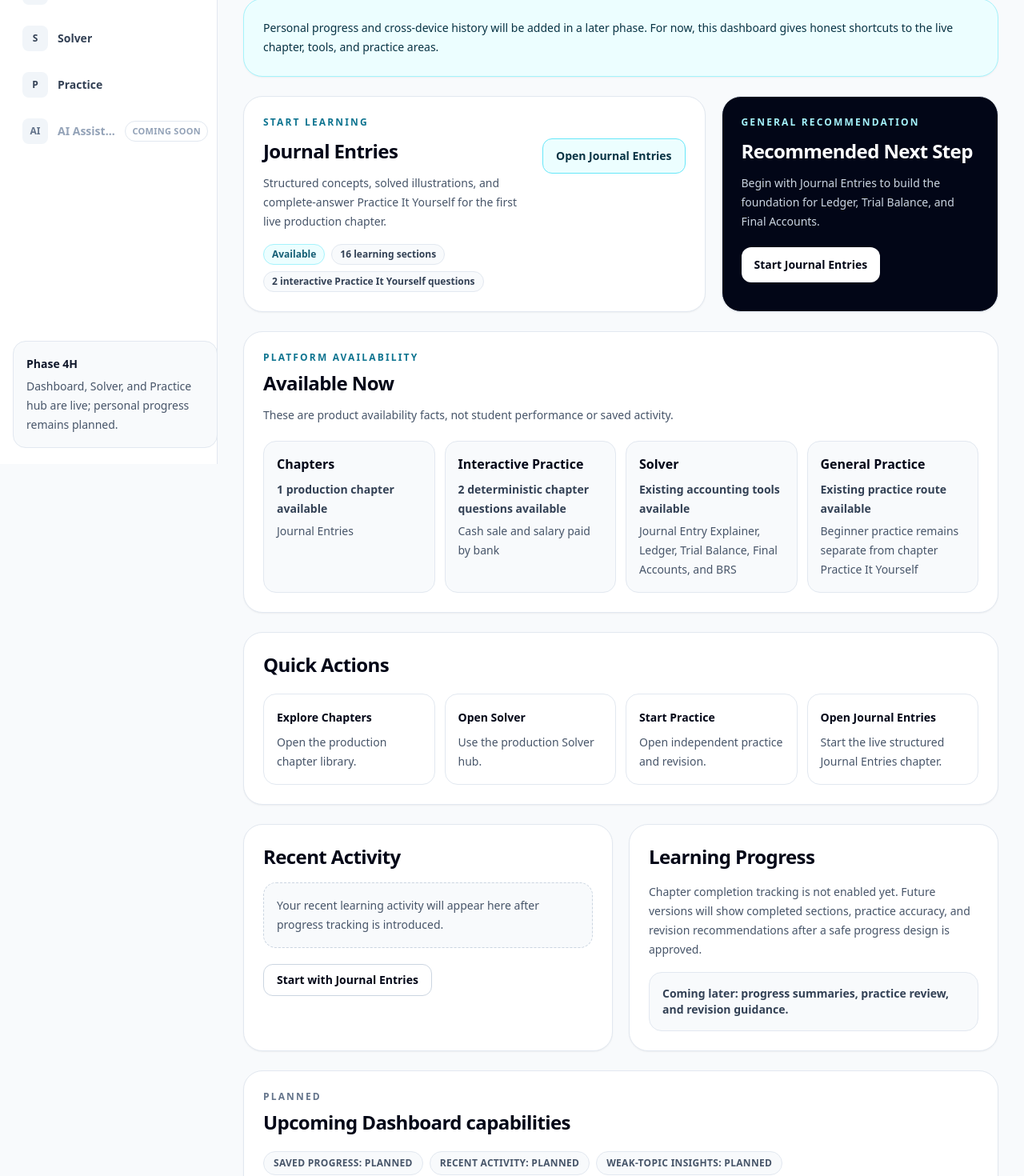
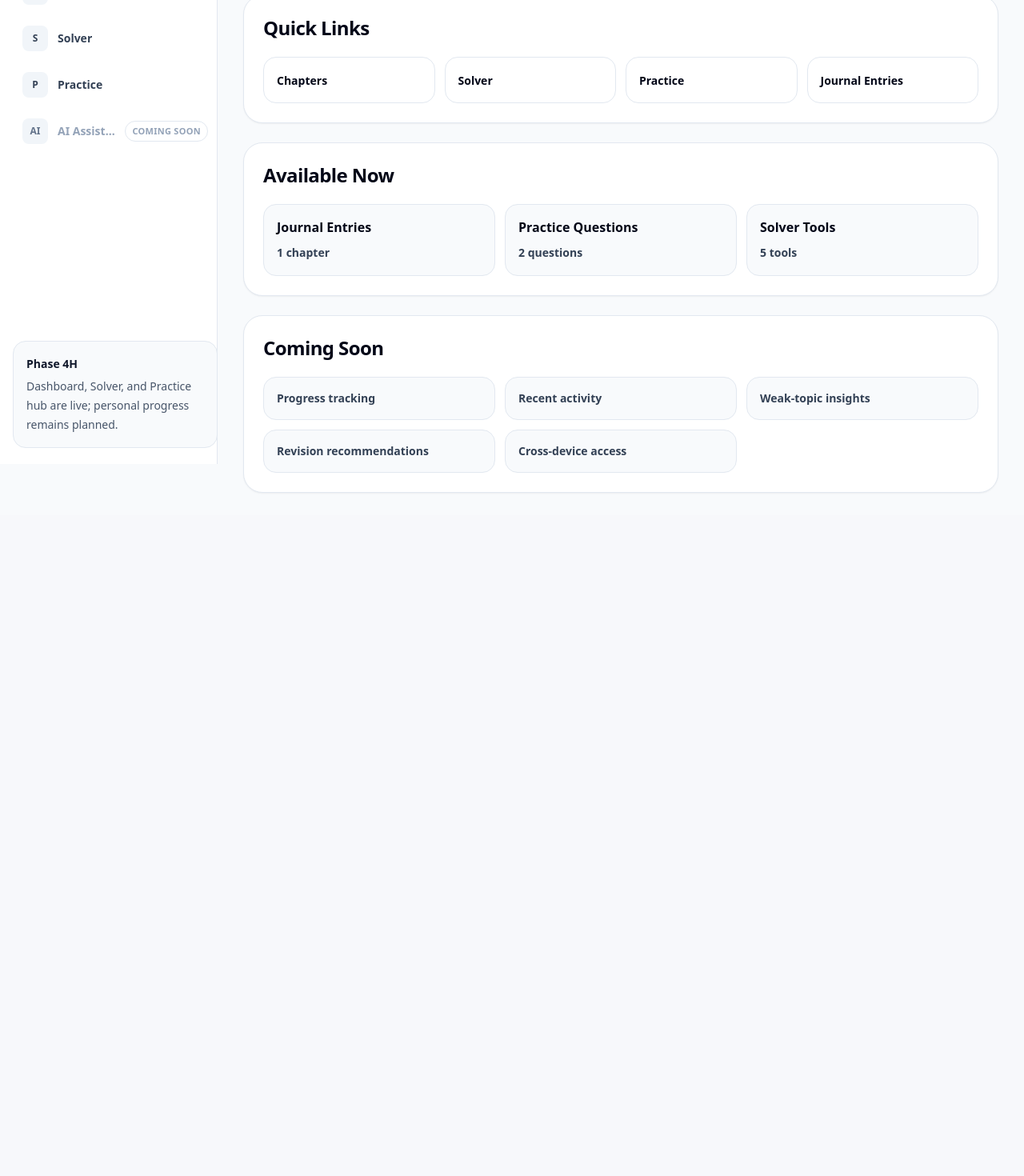
Before and after one commit to mrgogoi59/journal-entry-ai-checker, a Next.js app: page /dashboard in a window 1280 px wide. Shown: the part 220-1690 px from the top of the page at 80% size. After the commit the page ends 864 px from the top, so only its background shows below. Built offline with nearby package versions, Linux system fonts and the light colour scheme.

Commit message:
Simplify Dashboard page copy

```diff
--- a/app/dashboard/page.tsx
+++ b/app/dashboard/page.tsx
@@ -1,165 +1,70 @@
 import type { Metadata } from "next";
 import Link from "next/link";
-import { PageHeader } from "@/components/student-platform/PageHeader";
 import { StudentAppShell } from "@/components/student-platform/StudentAppShell";
 
 export const metadata: Metadata = {
   title: "Dashboard | AccyWise AI",
-  description: "A student learning overview for chapters, practice, and accounting tools on AccyWise AI.",
+  description: "Start Journal Entries and open quick links.",
 };
+
+const quickActions = [
+  {
+    label: "Chapters",
+    href: "/chapters",
+  },
+  {
+    label: "Solver",
+    href: "/solver",
+  },
+  {
+    label: "Practice",
+    href: "/practice",
+  },
+  {
+    label: "Journal Entries",
+    href: "/chapters/journal-entries",
+  },
+] as const;
 
 const availabilityItems = [
   {
-    title: "Chapters",
-    detail: "1 production chapter available",
-    note: "Journal Entries",
+    title: "Journal Entries",
+    detail: "1 chapter",
   },
   {
-    title: "Interactive Practice",
-    detail: "2 deterministic chapter questions available",
-    note: "Cash sale and salary paid by bank",
+    title: "Practice Questions",
+    detail: "2 questions",
   },
   {
-    title: "Solver",
-    detail: "Existing accounting tools available",
-    note: "Journal Entry Explainer, Ledger, Trial Balance, Final Accounts, and BRS",
-  },
-  {
-    title: "General Practice",
-    detail: "Existing practice route available",
-    note: "Beginner practice remains separate from chapter Practice It Yourself",
-  },
-] as const;
-
-const quickActions = [
-  {
-    label: "Explore Chapters",
-    href: "/chapters",
-    description: "Open the production chapter library.",
-  },
-  {
-    label: "Open Solver",
-    href: "/solver",
-    description: "Use the production Solver hub.",
-  },
-  {
-    label: "Start Practice",
-    href: "/practice",
-    description: "Open independent practice and revision.",
-  },
-  {
-    label: "Open Journal Entries",
-    href: "/chapters/journal-entries",
-    description: "Start the live structured Journal Entries chapter.",
+    title: "Solver Tools",
+    detail: "5 tools",
   },
 ] as const;
 
 const upcomingCapabilities = [
-  "Saved progress",
+  "Progress tracking",
   "Recent activity",
   "Weak-topic insights",
   "Revision recommendations",
-  "Study streaks",
   "Cross-device access",
 ] as const;
 
 export default function DashboardPage() {
   return (
     <StudentAppShell activeItem="dashboard">
-      <PageHeader
-        eyebrow="Student platform"
-        title="Dashboard"
-        description="Start learning, continue a chapter, or open a practice tool."
-      >
-        <span className="inline-flex rounded-full border border-slate-200 bg-slate-50 px-3 py-1.5 text-xs font-black uppercase tracking-wide text-slate-700">
-          Personal progress later
-        </span>
-      </PageHeader>
-
-      <section
-        aria-label="Dashboard progress note"
-        className="rounded-3xl border border-cyan-200 bg-cyan-50 p-5 text-sm leading-6 text-cyan-950 shadow-sm sm:p-6"
-      >
-        Personal progress and cross-device history will be added in a later phase. For now, this dashboard gives honest
-        shortcuts to the live chapter, tools, and practice areas.
-      </section>
-
-      <section className="grid min-w-0 gap-5 xl:grid-cols-[1.25fr_0.75fr]">
-        <article
-          aria-labelledby="start-learning-title"
-          className="min-w-0 rounded-3xl border border-slate-200 bg-white p-5 shadow-sm sm:p-6"
-        >
-          <p className="text-xs font-black uppercase tracking-[0.18em] text-cyan-700">Start Learning</p>
-          <div className="mt-3 flex min-w-0 flex-col gap-4 lg:flex-row lg:items-start lg:justify-between">
-            <div className="min-w-0">
-              <h2 id="start-learning-title" className="text-2xl font-black tracking-tight text-slate-950">
-                Journal Entries
-              </h2>
-              <p className="mt-3 max-w-3xl text-sm leading-6 text-slate-600">
-                Structured concepts, solved illustrations, and complete-answer Practice It Yourself for the first live
-                production chapter.
-              </p>
-              <div className="mt-4 flex flex-wrap gap-2 text-xs font-black text-slate-700">
-                <span className="rounded-full border border-cyan-200 bg-cyan-50 px-2.5 py-1 text-cyan-800">Available</span>
-                <span className="rounded-full border border-slate-200 bg-slate-50 px-2.5 py-1">16 learning sections</span>
-                <span className="rounded-full border border-slate-200 bg-slate-50 px-2.5 py-1">
-                  2 interactive Practice It Yourself questions
-                </span>
-              </div>
-            </div>
+      <header className="rounded-3xl border border-slate-200 bg-white p-5 shadow-sm sm:p-7">
+        <h1 className="text-3xl font-black tracking-tight text-slate-950 sm:text-4xl">Dashboard</h1>
         <Link
           href="/chapters/journal-entries"
-              className="inline-flex min-h-11 shrink-0 items-center justify-center rounded-xl border border-cyan-300 bg-cyan-50 px-4 text-sm font-black text-cyan-950 outline-none transition hover:border-cyan-400 hover:bg-cyan-100 focus-visible:ring-2 focus-visible:ring-cyan-500 focus-visible:ring-offset-2"
-            >
-              Open Journal Entries
-            </Link>
-          </div>
-        </article>
-
-        <article
-          aria-labelledby="recommended-next-step-title"
-          className="min-w-0 rounded-3xl border border-slate-200 bg-slate-950 p-5 text-white shadow-sm sm:p-6"
-        >
-          <p className="text-xs font-black uppercase tracking-[0.18em] text-cyan-200">General recommendation</p>
-          <h2 id="recommended-next-step-title" className="mt-3 text-2xl font-black tracking-tight">
-            Recommended Next Step
-          </h2>
-          <p className="mt-3 text-sm leading-6 text-slate-300">
-            Begin with Journal Entries to build the foundation for Ledger, Trial Balance, and Final Accounts.
-          </p>
-          <Link
-            href="/chapters/journal-entries"
-            className="mt-5 inline-flex min-h-11 items-center rounded-xl bg-white px-4 text-sm font-black text-slate-950 outline-none transition hover:bg-cyan-50 focus-visible:ring-2 focus-visible:ring-cyan-300 focus-visible:ring-offset-2 focus-visible:ring-offset-slate-950"
+          className="mt-5 inline-flex min-h-11 items-center justify-center rounded-xl border border-cyan-300 bg-cyan-50 px-4 text-sm font-black text-cyan-950 outline-none transition hover:border-cyan-400 hover:bg-cyan-100 focus-visible:ring-2 focus-visible:ring-cyan-500 focus-visible:ring-offset-2"
         >
           Start Journal Entries
         </Link>
-        </article>
-      </section>
-
-      <section aria-labelledby="available-now-title" className="rounded-3xl border border-slate-200 bg-white p-5 shadow-sm sm:p-6">
-        <div className="max-w-3xl">
-          <p className="text-xs font-black uppercase tracking-[0.18em] text-cyan-700">Platform availability</p>
-          <h2 id="available-now-title" className="mt-2 text-2xl font-black tracking-tight text-slate-950">
-            Available Now
-          </h2>
-          <p className="mt-3 text-sm leading-6 text-slate-600">
-            These are product availability facts, not student performance or saved activity.
-          </p>
-        </div>
-        <div className="mt-5 grid min-w-0 gap-3 sm:grid-cols-2 xl:grid-cols-4">
-          {availabilityItems.map((item) => (
-            <article key={item.title} className="min-w-0 rounded-2xl border border-slate-200 bg-slate-50 p-4">
-              <h3 className="text-base font-black text-slate-950">{item.title}</h3>
-              <p className="mt-2 text-sm font-bold leading-6 text-slate-700">{item.detail}</p>
-              <p className="mt-1 text-sm leading-6 text-slate-600">{item.note}</p>
-            </article>
-          ))}
-        </div>
-      </section>
+      </header>
 
       <section aria-labelledby="quick-actions-title" className="rounded-3xl border border-slate-200 bg-white p-5 shadow-sm sm:p-6">
         <h2 id="quick-actions-title" className="text-2xl font-black tracking-tight text-slate-950">
-          Quick Actions
+          Quick Links
         </h2>
         <div className="mt-5 grid min-w-0 gap-3 sm:grid-cols-2 xl:grid-cols-4">
           {quickActions.map((action) => (
@@ -169,65 +74,36 @@ export default function DashboardPage() {
               className="group min-w-0 rounded-2xl border border-slate-200 bg-white p-4 outline-none transition hover:border-cyan-300 hover:bg-cyan-50 focus-visible:ring-2 focus-visible:ring-cyan-500 focus-visible:ring-offset-2"
             >
               <span className="text-sm font-black text-slate-950 group-hover:text-cyan-950">{action.label}</span>
-              <span className="mt-2 block text-sm leading-6 text-slate-600">{action.description}</span>
             </Link>
           ))}
         </div>
       </section>
 
-      <section className="grid min-w-0 gap-5 lg:grid-cols-2">
-        <article
-          aria-labelledby="recent-activity-title"
-          className="min-w-0 rounded-3xl border border-slate-200 bg-white p-5 shadow-sm sm:p-6"
-        >
-          <h2 id="recent-activity-title" className="text-2xl font-black tracking-tight text-slate-950">
-            Recent Activity
+      <section aria-labelledby="available-now-title" className="rounded-3xl border border-slate-200 bg-white p-5 shadow-sm sm:p-6">
+        <h2 id="available-now-title" className="text-2xl font-black tracking-tight text-slate-950">
+          Available Now
         </h2>
-          <div className="mt-4 rounded-2xl border border-dashed border-slate-300 bg-slate-50 p-4 text-sm leading-6 text-slate-600">
-            Your recent learning activity will appear here after progress tracking is introduced.
+        <div className="mt-5 grid min-w-0 gap-3 sm:grid-cols-3">
+          {availabilityItems.map((item) => (
+            <article key={item.title} className="min-w-0 rounded-2xl border border-slate-200 bg-slate-50 p-4">
+              <h3 className="text-base font-black text-slate-950">{item.title}</h3>
+              <p className="mt-2 text-sm font-bold leading-6 text-slate-700">{item.detail}</p>
+            </article>
+          ))}
         </div>
-          <Link
-            href="/chapters/journal-entries"
-            className="mt-5 inline-flex min-h-10 items-center rounded-xl border border-slate-300 px-4 text-sm font-black text-slate-950 outline-none transition hover:border-cyan-300 hover:bg-cyan-50 focus-visible:ring-2 focus-visible:ring-cyan-500 focus-visible:ring-offset-2"
-          >
-            Start with Journal Entries
-          </Link>
-        </article>
-
-        <article
-          aria-labelledby="learning-progress-title"
-          className="min-w-0 rounded-3xl border border-slate-200 bg-white p-5 shadow-sm sm:p-6"
-        >
-          <h2 id="learning-progress-title" className="text-2xl font-black tracking-tight text-slate-950">
-            Learning Progress
-          </h2>
-          <p className="mt-4 text-sm leading-6 text-slate-600">
-            Chapter completion tracking is not enabled yet. Future versions will show completed sections, practice
-            accuracy, and revision recommendations after a safe progress design is approved.
-          </p>
-          <div className="mt-4 rounded-2xl border border-slate-200 bg-slate-50 p-4 text-sm font-bold text-slate-700">
-            Coming later: progress summaries, practice review, and revision guidance.
-          </div>
-        </article>
       </section>
 
-      <section aria-labelledby="upcoming-dashboard-title" className="rounded-3xl border border-slate-200 bg-white p-5 shadow-sm sm:p-6">
-        <div className="max-w-3xl">
-          <p className="text-xs font-black uppercase tracking-[0.18em] text-slate-500">Planned</p>
-          <h2 id="upcoming-dashboard-title" className="mt-2 text-2xl font-black tracking-tight text-slate-950">
-            Upcoming Dashboard capabilities
+      <section aria-labelledby="coming-soon-title" className="rounded-3xl border border-slate-200 bg-white p-5 shadow-sm sm:p-6">
+        <h2 id="coming-soon-title" className="text-2xl font-black tracking-tight text-slate-950">
+          Coming Soon
         </h2>
-        </div>
-        <div className="mt-5 flex flex-wrap gap-2">
+        <ul className="mt-5 grid min-w-0 gap-3 sm:grid-cols-2 lg:grid-cols-3">
           {upcomingCapabilities.map((capability) => (
-            <span
-              key={capability}
-              className="rounded-full border border-slate-200 bg-slate-50 px-3 py-1.5 text-xs font-black uppercase tracking-wide text-slate-600"
-            >
-              {capability}: Planned
-            </span>
+            <li key={capability} className="rounded-2xl border border-slate-200 bg-slate-50 p-4 text-sm font-black text-slate-700">
+              {capability}
+            </li>
           ))}
-        </div>
+        </ul>
       </section>
     </StudentAppShell>
   );
```
Also changed, not shown: 1 other file (tests, documents, lock files or other folders). Lines whose indentation alone changed are shown as unchanged.
